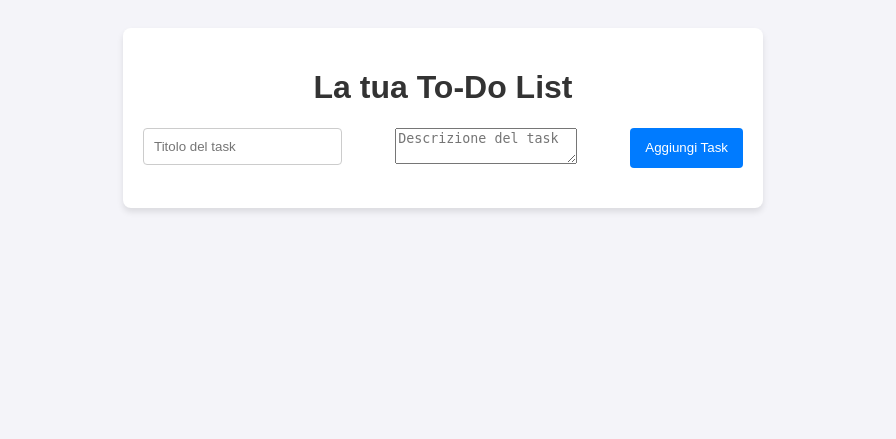
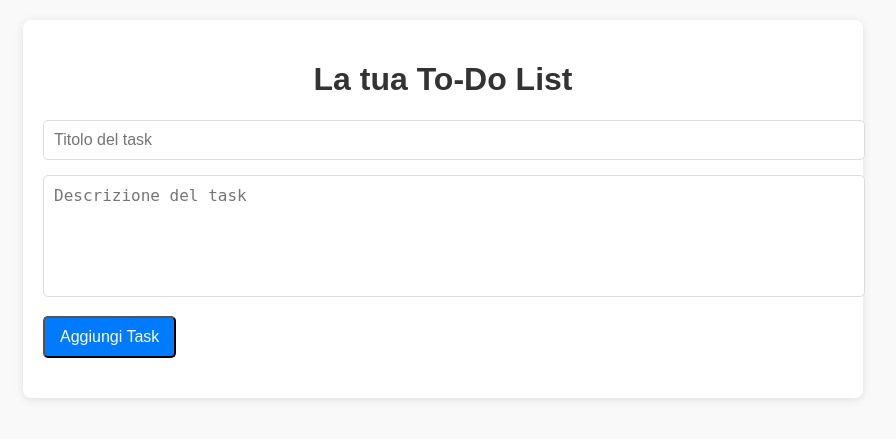
Before and after one commit to MarcoMpensabene/PHPpractice-To-Do-List, a PHP site: template src/Views/to_do_list.php in a window 1280 px wide. Shown: the top 439 px of the page, without its empty margins (197-1093 px from the left). Run offline with PHP 8.4, Linux system fonts and the light colour scheme; the template is opened without the code that fills it, so the values that code supplies are empty; the visitor is signed in with stand-in values (Sample User, id 1).

Commit message:
updated css for to_do_list

```diff
--- a/src/style/to_do_list.css
+++ b/src/style/to_do_list.css
@@ -1,73 +1,142 @@
+/* Impostazioni di base */
 body {
-    font-family: Arial, sans-serif;
-    background-color: #f4f4f9;
-    padding: 20px;
+    font-family: 'Arial', sans-serif;
+    margin: 0;
+    padding: 0;
+    background-color: #f9f9f9;
     color: #333;
 }
 
 .container {
-    max-width: 600px;
-    margin: 0 auto;
-    background: white;
+    max-width: 800px;
+    margin: 20px auto;
+    background: #fff;
     padding: 20px;
     border-radius: 8px;
-    box-shadow: 0 4px 6px rgba(0, 0, 0, 0.1);
+    box-shadow: 0px 2px 10px rgba(0, 0, 0, 0.1);
 }
 
-h1 {
+/* Intestazione */
+header h1 {
+    text-align: center;
+    color: #333;
+}
+
+/* Alert */
+.alert {
+    padding: 10px;
+    margin-bottom: 20px;
+    border-radius: 5px;
     text-align: center;
 }
 
+.alert.success {
+    background-color: #d4edda;
+    color: #155724;
+}
+
+.alert.error {
+    background-color: #f8d7da;
+    color: #721c24;
+}
+
+/* Form */
 .task-form {
-    display: flex;
-    justify-content: space-between;
     margin-bottom: 20px;
 }
 
-.task-form input {
-    flex: 1;
-    padding: 10px;
-    border: 1px solid #ccc;
-    border-radius: 4px;
+.form-group {
+    margin-bottom: 15px;
 }
 
-.task-form button {
+input[type="text"],
+textarea {
+    width: 100%;
+    padding: 10px;
+    border: 1px solid #ddd;
+    border-radius: 5px;
+    font-size: 16px;
+}
+
+textarea {
+    resize: none;
+    height: 100px;
+}
+
+/* Pulsanti */
+button,
+a.btn {
+    display: inline-block;
     padding: 10px 15px;
-    border: none;
+    text-decoration: none;
+    border-radius: 5px;
+    font-size: 16px;
+    text-align: center;
+}
+
+.btn-primary {
     background-color: #007bff;
     color: white;
-    border-radius: 4px;
-    cursor: pointer;
 }
 
-.task-form button:hover {
+.btn-primary:hover {
     background-color: #0056b3;
 }
 
+.btn-success {
+    background-color: #28a745;
+    color: white;
+}
+
+.btn-danger {
+    background-color: #dc3545;
+    color: white;
+}
+
+/* Elenco delle attività */
 .task-list {
     list-style: none;
     padding: 0;
+    margin: 0;
 }
 
-.task-list li {
-    padding: 10px;
-    border-bottom: 1px solid #ddd;
+.task-item {
     display: flex;
     justify-content: space-between;
     align-items: center;
+    padding: 15px;
+    border-bottom: 1px solid #ddd;
 }
 
-.task-list li.completed {
+.task-item.completed h3 {
     text-decoration: line-through;
-    color: #888;
+    color: #6c757d;
 }
 
-.task-list li a {
-    text-decoration: none;
-    color: #007bff;
-    margin-left: 10px;
+.status {
+    font-size: 14px;
+    padding: 5px 10px;
+    border-radius: 3px;
 }
 
-.task-list li a:hover {
-    color: #0056b3;
+.status.pending {
+    background-color: #ffc107;
+    color: #856404;
 }
+
+.status.completed {
+    background-color: #28a745;
+    color: white;
+}
+
+/* Responsività */
+@media (max-width: 768px) {
+    .task-item {
+        flex-direction: column;
+        align-items: flex-start;
+    }
+
+    .task-actions {
+        margin-top: 10px;
+    }
+}
```
